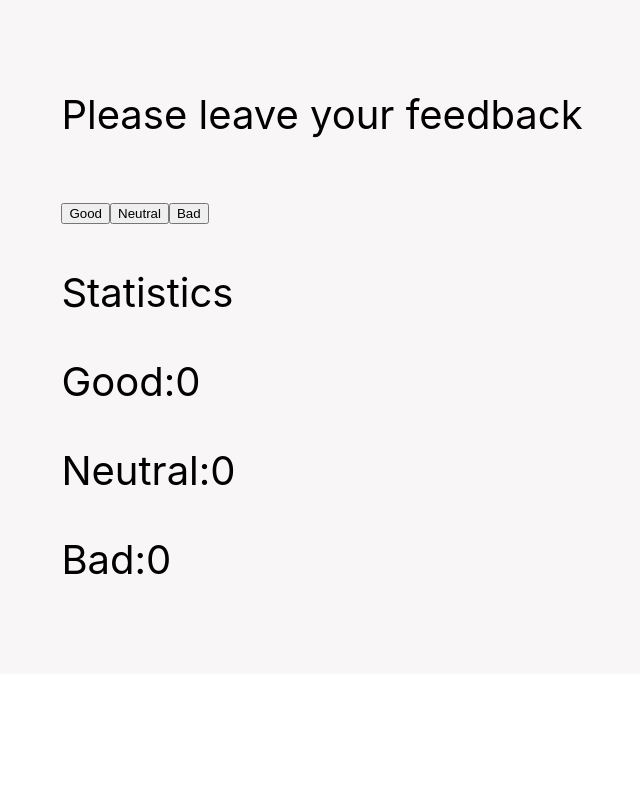
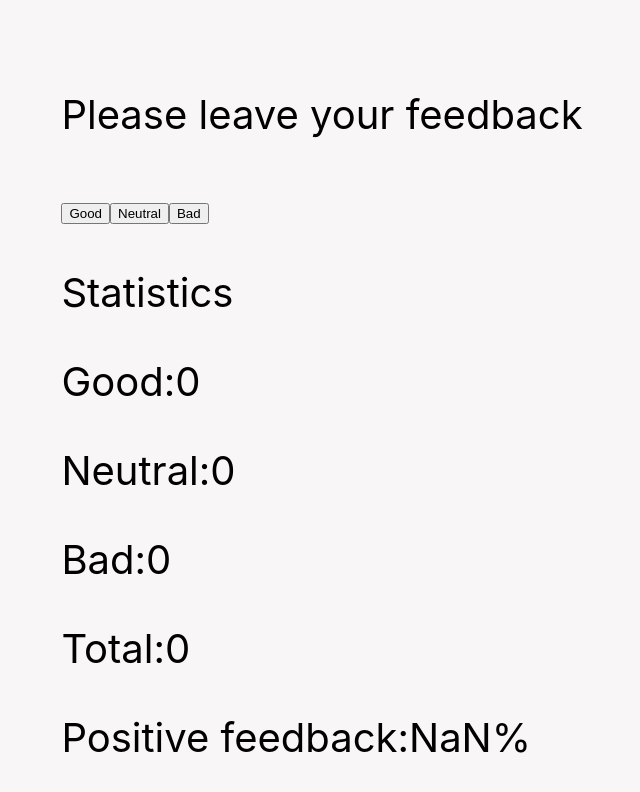
Before and after one commit to Ronskyi-O/goit-react-hw-02-feedback, a React (Create React App) app: page / in a window 1280 px wide. Shown: the top 792 px of the page, without its empty margins (318-958 px from the left). Built offline with nearby package versions, Linux system fonts and the light colour scheme.

Commit message:
Task 2 - done

```diff
--- a/src/components/Feedbacks/Feedbacks.jsx
+++ b/src/components/Feedbacks/Feedbacks.jsx
@@ -26,6 +26,13 @@ export class Feedbacks extends Component {
     }
 
     render() {
+        const { good } = this.state;
+        const { neutral } = this.state;
+        const { bad } = this.state;
+
+        const countTotalFeedback = good + neutral + bad;
+        const countPositiveFeedbackPercentage = Math.round(good / countTotalFeedback * 100)
+
         return (
             <div>
                 <p>Please leave your feedback</p>
@@ -36,9 +43,11 @@ export class Feedbacks extends Component {
                 </div>
                 <p>Statistics</p>
                 <div>
-                    <p>Good:{this.state.good}</p>
-                    <p>Neutral:{this.state.neutral}</p>
-                    <p>Bad:{this.state.bad}</p>
+                    <p>Good:{good}</p>
+                    <p>Neutral:{neutral}</p>
+                    <p>Bad:{bad}</p>
+                    <p>Total:{countTotalFeedback}</p>
+                    <p>Positive feedback:{countPositiveFeedbackPercentage}%</p>
                 </div>
             </div>
         )
```
